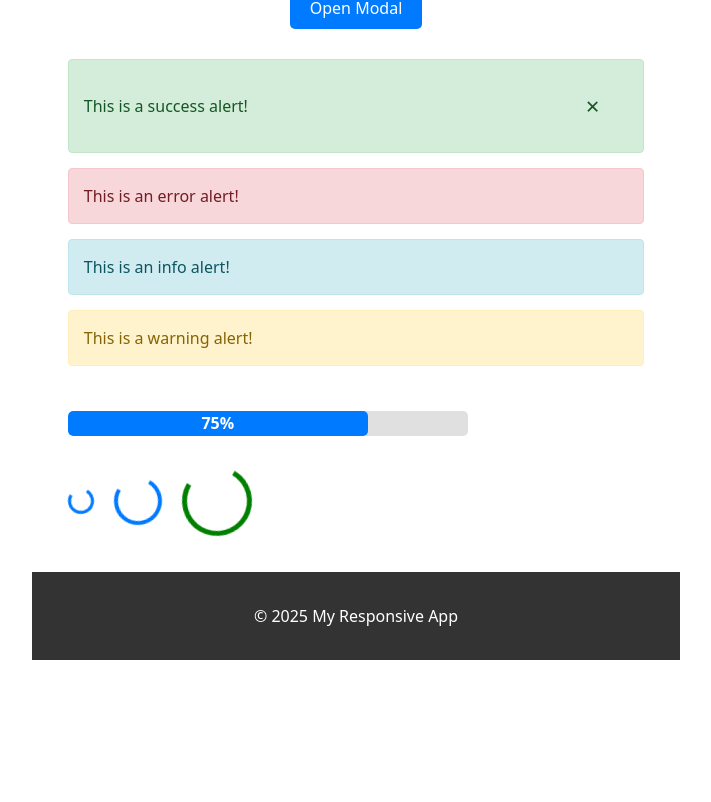
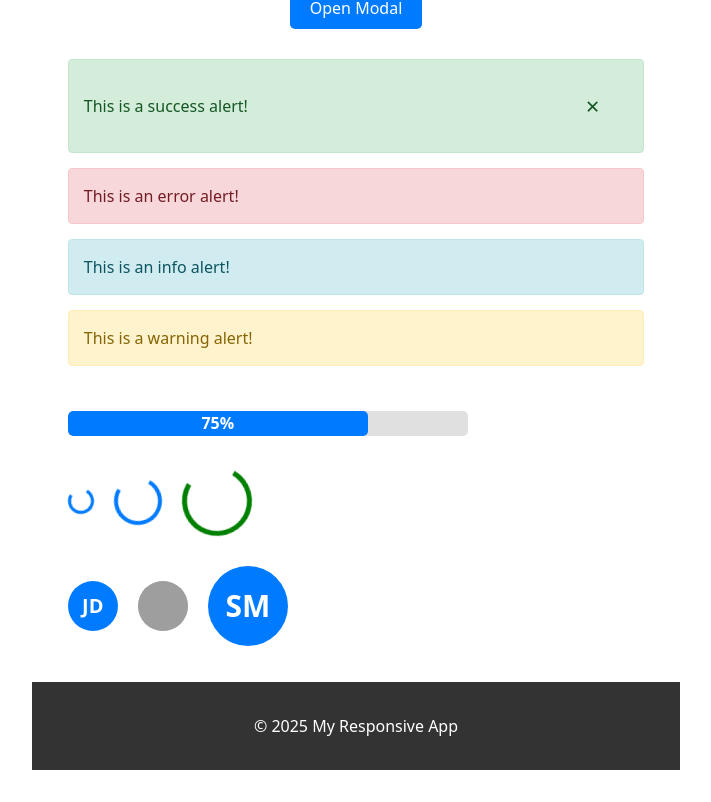
Before and after one commit to yongsuChang/kubernetes_shopping, a React (Vite) app in the folder responsive-react-app/: page / in a window 1280 px wide. Shown: the part 1895-2697 px from the top of the page, without its empty margins (284-995 px from the left). Before the commit the page ends 2587 px from the top, so only its background shows below. Built offline with nearby package versions, Linux system fonts and the light colour scheme; grey boxes are pictures that could not be loaded.

Commit message:
feat: Add Avatar component

```diff
--- a/responsive-react-app/src/App.tsx
+++ b/responsive-react-app/src/App.tsx
@@ -24,6 +24,7 @@ import Modal from './components/common/Modal/Modal';
 import Alert from './components/common/Alert/Alert';
 import ProgressBar from './components/common/ProgressBar/ProgressBar';
 import Spinner from './components/common/Spinner/Spinner';
+import Avatar from './components/common/Avatar/Avatar';
 import './App.css';
 
 function App() {
@@ -164,6 +165,11 @@ function App() {
           <Spinner />
           <Spinner size="large" color="green" />
         </div>
+        <div style={{ display: 'flex', gap: '20px', alignItems: 'center', marginTop: '20px' }}>
+          <Avatar initials="JD" />
+          <Avatar src="https://i.pravatar.cc/150?img=3" alt="User Avatar" size="medium" />
+          <Avatar initials="SM" size="large" />
+        </div>
       </div>
     </Layout>
   );
--- /dev/null
+++ b/responsive-react-app/src/components/common/Avatar/Avatar.css
@@ -0,0 +1,36 @@
+.avatar {
+  border-radius: 50%;
+  display: inline-flex;
+  justify-content: center;
+  align-items: center;
+  background-color: #ccc; /* Default background */
+  color: white;
+  font-weight: bold;
+  overflow: hidden;
+}
+
+.avatar-small {
+  width: 30px;
+  height: 30px;
+  font-size: 14px;
+}
+
+.avatar-medium {
+  width: 50px;
+  height: 50px;
+  font-size: 20px;
+}
+
+.avatar-large {
+  width: 80px;
+  height: 80px;
+  font-size: 30px;
+}
+
+.avatar-initials {
+  background-color: #007bff; /* Background for initials */
+}
+
+.avatar-fallback {
+  background-color: #6c757d; /* Background for generic fallback */
+}
--- /dev/null
+++ b/responsive-react-app/src/components/common/Avatar/Avatar.tsx
@@ -0,0 +1,30 @@
+import React from 'react';
+import './Avatar.css';
+
+interface AvatarProps {
+  src?: string;
+  alt?: string;
+  initials?: string;
+  size?: 'small' | 'medium' | 'large';
+}
+
+const Avatar: React.FC<AvatarProps> = ({ src, alt = 'Avatar', initials, size = 'medium' }) => {
+  if (src) {
+    return <img src={src} alt={alt} className={`avatar avatar-${size}`} />;
+  } else if (initials) {
+    return (
+      <div className={`avatar avatar-${size} avatar-initials`}>
+        {initials.substring(0, 2).toUpperCase()}
+      </div>
+    );
+  } else {
+    // Fallback to a generic icon or empty avatar
+    return (
+      <div className={`avatar avatar-${size} avatar-fallback`}>
+        {/* You could add an SVG icon here */}
+      </div>
+    );
+  }
+};
+
+export default Avatar;
```
Also changed, not shown: 1 other file (tests, documents, lock files or other folders).
